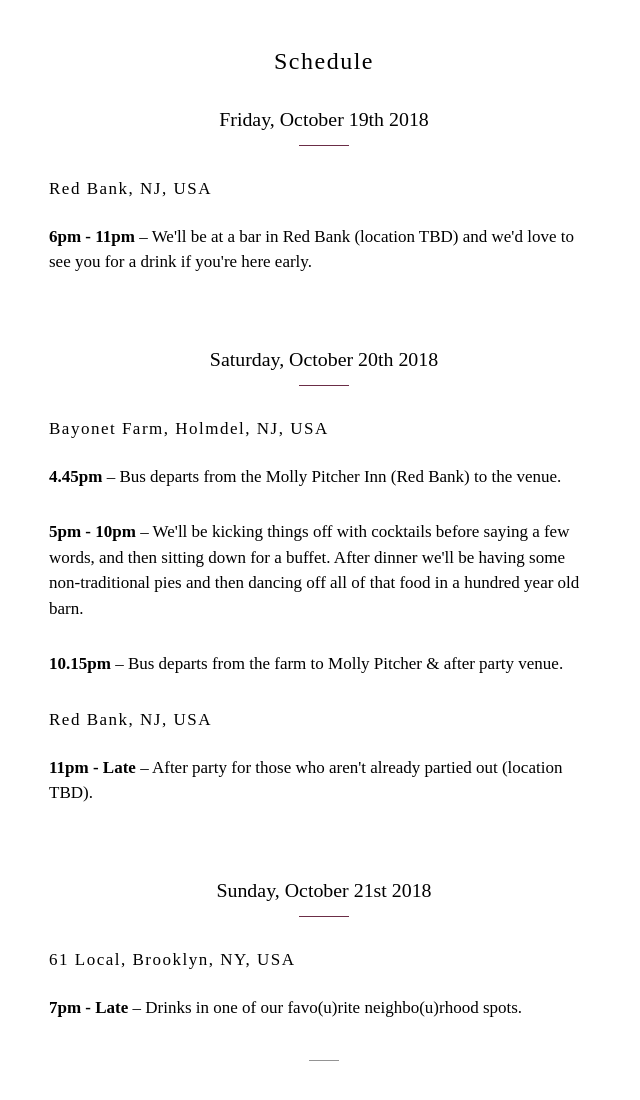
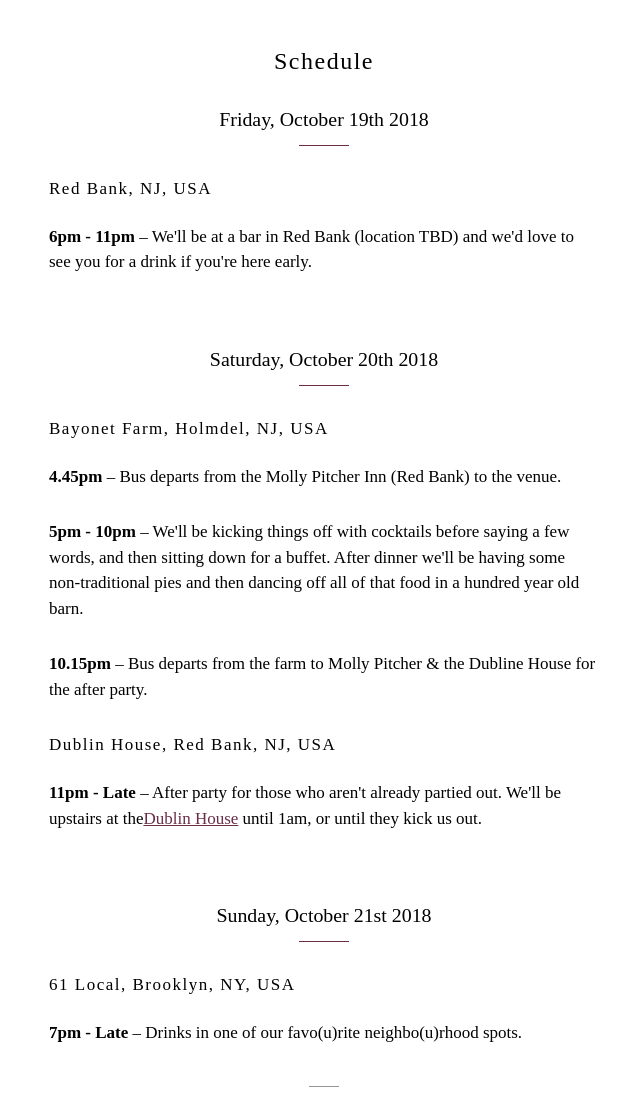
Before and after one commit to cjbell/wedding-website, a Gatsby site: page /schedule in a window 1280 px wide. Shown: the top 1100 px of the page, without its empty margins (316-956 px from the left). Built offline with nearby package versions, Linux system fonts and the light colour scheme; Gatsby itself is replaced by a stand-in of ours.

Commit message:
Schedule update

```diff
--- a/src/pages/schedule.js
+++ b/src/pages/schedule.js
@@ -51,14 +51,17 @@ const SchedulePage = () => (
         that food in a hundred year old barn.
       </p>
       <p>
-        <strong>10.15pm</strong> – Bus departs from the farm to Molly Pitcher & after party venue.
+        <strong>10.15pm</strong> – Bus departs from the farm to Molly Pitcher & the Dubline House
+        for the after party.
       </p>
 
 
-      <Location>Red Bank, NJ, USA</Location>
+      <Location>Dublin House, Red Bank, NJ, USA</Location>
       <p>
         <strong>11pm - Late</strong> – After party for those who aren't already
-        partied out (location TBD).
+        partied out. We'll be upstairs at the
+        <a href="https://goo.gl/maps/L5GgNwHnXNM2" target="_blank">Dublin House</a> until 1am, or until
+        they kick us out.
       </p>
 
       <h3>Sunday, October 21st 2018</h3>
```
